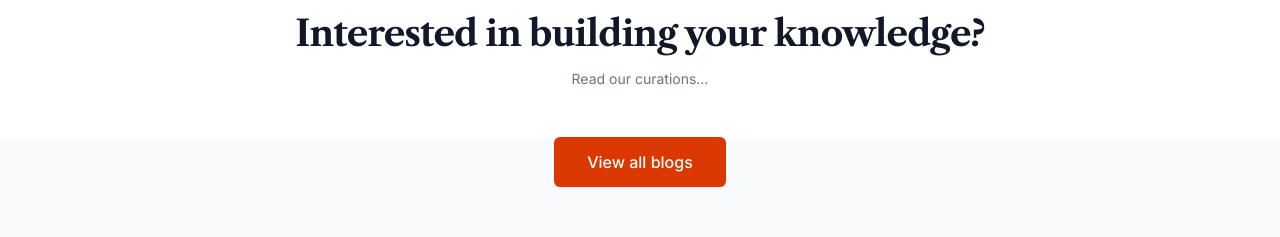
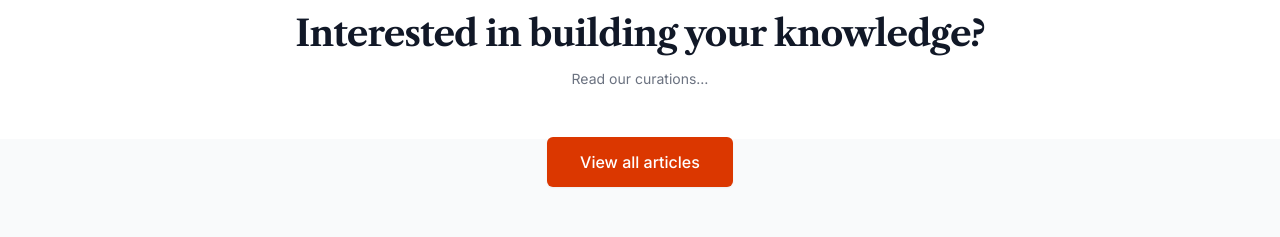
Before and after one commit to pruthvireddyp51/conduct_tailwindcss, a website built with Vite: page src/index.html in a window 1280 px wide. Shown: the part 6340-6577 px from the top of the page. Built offline with nearby package versions, Linux system fonts and the light colour scheme; a script that the page names is missing.

Commit message:
view all

```diff
--- a/src/index.html
+++ b/src/index.html
@@ -1835,7 +1835,7 @@
             hover:bg-opacity-90
             sm:px-8
           " target="_blank">
-          View all blogs
+          View all articles
         </a>
       </div>
     </div>
```
